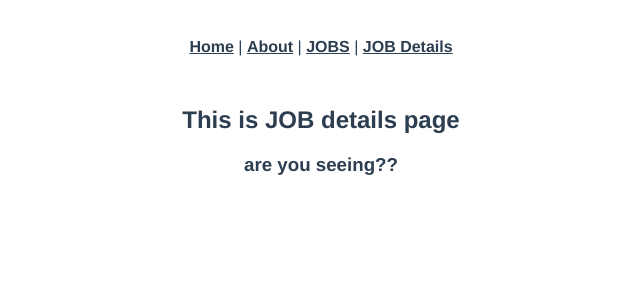
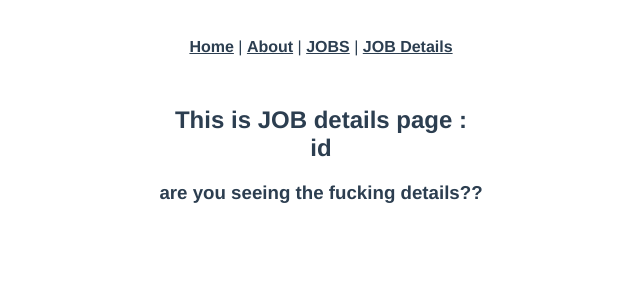
Before and after one commit to KRYPTONITErex/VUErouterbyMyself, a Vue app: page /jobdetails/id in a window 1280 px wide. Shown: the top 300 px of the page, without its empty margins (319-959 px from the left). Built offline with nearby package versions, Linux system fonts and the light colour scheme.

Commit message:
2nd commit dynamic route & props

```diff
--- a/src/router/index.js
+++ b/src/router/index.js
@@ -25,7 +25,8 @@ const routes = [
   {
     path: '/jobdetails/:id',
     name: 'jobdetail',
-    component: Jobdetails
+    component: Jobdetails,
+    props: true
   },
 ]
 
--- a/src/views/HomeView.vue
+++ b/src/views/HomeView.vue
@@ -2,7 +2,7 @@
   <div class="home">
     <h1>THIS IS HOME VIEW</h1>
 
-    <H2>SUBTITLE OF HOME</H2>
+    <h2>SUBTITLE OF HOME</h2>
 
    <h4>Lorem ipsum, dolor sit amet consectetur adipisicing elit. Voluptates fugiat aliquid exercitationem adipisci expedita accusamus sapiente reiciendis dolorem dignissimos ipsam in autem molestiae, voluptatem esse velit magnam corporis, culpa cumque? Consequatur facilis aliquid, alias est dolor vero doloremque fuga minus recusandae autem non quae impedit modi, architecto dignissimos labore officia eos, explicabo dolores temporibus quasi. Cumque omnis earum quidem minus eos atque quod architecto, dolore pariatur, nisi mollitia laborum. Vel, temporibus voluptatem quam dignissimos dolore perferendis corrupti quis mollitia adipisci architecto veniam delectus distinctio expedita a harum necessitatibus ab natus dolor dolorem laudantium possimus eum, quod autem recusandae! Tenetur, quod?</h4>
 
--- a/src/views/Jobs/Jobdetails.vue
+++ b/src/views/Jobs/Jobdetails.vue
@@ -1,11 +1,17 @@
 <template>
-  <h2>This is JOB details page</h2>
+  <h2>This is JOB details page : <br> {{ id }}</h2>
 
-  <h3>are you seeing??</h3>
+  <h3>are you seeing the fucking details??</h3>
 </template>
 
 <script>
 export default {
+  // data(){
+  //   return{
+  //     id:this.$route.params.id
+  //   }
+  // }
+  props: ['id']
 
 }
 </script>
--- a/src/views/Jobs/Jobs.vue
+++ b/src/views/Jobs/Jobs.vue
@@ -3,7 +3,9 @@
     <h3>THIS IS JOBS PAGE</h3><br>
 
     <div v-for="job in jobs" :key="job.id" class="jobs">
-        <h4> {{ job.id }} {{ job.title }} {{ job.job }}</h4>
+        <router-link :to="{name:'jobdetail',params:{id:job.job}}">
+            <h4 id="title">{{ job.title }}</h4>
+        </router-link>
     </div>
 
   </div>
@@ -36,6 +38,8 @@ export default {
     border-radius: 15px;
     font-size: large;
 }
-
+#title{
+    color: beige;
+}
 
 </style>
```
